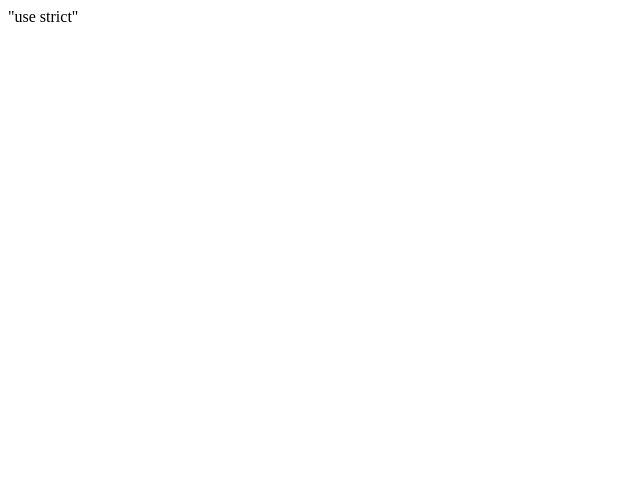
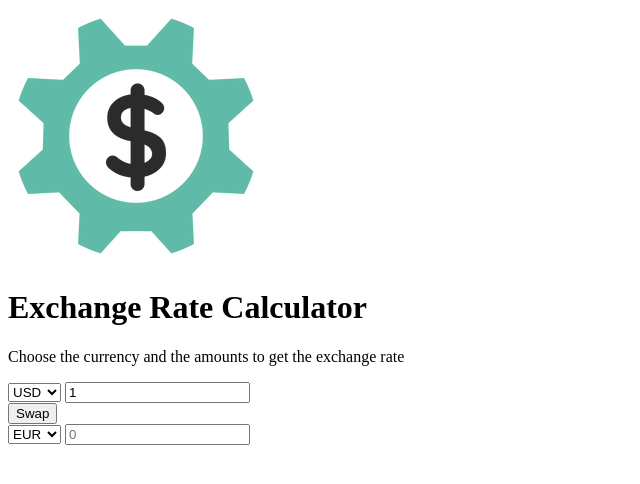
Before and after one commit to BlackCat13656/exchange-rate-calculator, a plain HTML site: page index.html in a window 1280 px wide. Shown: the whole page, without its empty margins (0-640 px from the left). Drawn offline with Linux system fonts and the light colour scheme.

Commit message:
HTML done for the exchange rate calculator

```diff
--- a/index.html
+++ b/index.html
@@ -1,4 +1,3 @@
-"use strict"
 <!DOCTYPE html>
 <html lang="en">
 <head>
@@ -8,6 +7,134 @@
     <link rel="stylesheet" href="style.css">
 </head>
 <body>
+    <img src="img/money.png" alt="" class="money-img">
+    <h1>Exchange Rate Calculator</h1>
+    <p>Choose the currency and the amounts to get the exchange rate</p>
+
+    <div class="container">
+        <div class="currency">
+            <select id="currency-one">
+                <option value="AED">AED</option>
+                <option value="ARS">ARS</option>
+                <option value="AUD">AUD</option>
+                <option value="BGN">BGN</option>
+                <option value="BRL">BRL</option>
+                <option value="BSD">BSD</option>
+                <option value="CAD">CAD</option>
+                <option value="CHF">CHF</option>
+                <option value="CLP">CLP</option>
+                <option value="CNY">CNY</option>
+                <option value="COP">COP</option>
+                <option value="CZK">CZK</option>
+                <option value="DKK">DKK</option>
+                <option value="DOP">DOP</option>
+                <option value="EGP">EGP</option>
+                <option value="EUR">EUR</option>
+                <option value="FJD">FJD</option>
+                <option value="GBP">GBP</option>
+                <option value="GTQ">GTQ</option>
+                <option value="HKD">HKD</option>
+                <option value="HRK">HRK</option>
+                <option value="HUF">HUF</option>
+                <option value="IDR">IDR</option>
+                <option value="ILS">ILS</option>
+                <option value="INR">INR</option>
+                <option value="ISK">ISK</option>
+                <option value="JPY">JPY</option>
+                <option value="KRW">KRW</option>
+                <option value="KZT">KZT</option>
+                <option value="MXN">MXN</option>
+                <option value="MYR">MYR</option>
+                <option value="NOK">NOK</option>
+                <option value="NZD">NZD</option>
+                <option value="PAB">PAB</option>
+                <option value="PEN">PEN</option>
+                <option value="PHP">PHP</option>
+                <option value="PKR">PKR</option>
+                <option value="PLN">PLN</option>
+                <option value="PYG">PYG</option>
+                <option value="RON">RON</option>
+                <option value="RUB">RUB</option>
+                <option value="SAR">SAR</option>
+                <option value="SEK">SEK</option>
+                <option value="SGD">SGD</option>
+                <option value="THB">THB</option>
+                <option value="TRY">TRY</option>
+                <option value="TWD">TWD</option>
+                <option value="UAH">UAH</option>
+                <option value="USD" selected>USD</option>
+                <option value="UYU">UYU</option>
+                <option value="VND">VND</option>
+                <option value="ZAR">ZAR</option>
+            </select>
+            <input type="number" id="amount-one" placeholder="0" value="1">
+        </div>
+
+        <div class="swap-rate-container">
+            <button class="btn" id="rate">
+                Swap
+            </button>
+            <div class="rate" id="rate"></div>
+        </div>
+
+        <div class="currency">
+            <select id="currency-two">
+                <option value="AED">AED</option>
+                <option value="ARS">ARS</option>
+                <option value="AUD">AUD</option>
+                <option value="BGN">BGN</option>
+                <option value="BRL">BRL</option>
+                <option value="BSD">BSD</option>
+                <option value="CAD">CAD</option>
+                <option value="CHF">CHF</option>
+                <option value="CLP">CLP</option>
+                <option value="CNY">CNY</option>
+                <option value="COP">COP</option>
+                <option value="CZK">CZK</option>
+                <option value="DKK">DKK</option>
+                <option value="DOP">DOP</option>
+                <option value="EGP">EGP</option>
+                <option value="EUR" selected>EUR</option>
+                <option value="FJD">FJD</option>
+                <option value="GBP">GBP</option>
+                <option value="GTQ">GTQ</option>
+                <option value="HKD">HKD</option>
+                <option value="HRK">HRK</option>
+                <option value="HUF">HUF</option>
+                <option value="IDR">IDR</option>
+                <option value="ILS">ILS</option>
+                <option value="INR">INR</option>
+                <option value="ISK">ISK</option>
+                <option value="JPY">JPY</option>
+                <option value="KRW">KRW</option>
+                <option value="KZT">KZT</option>
+                <option value="MXN">MXN</option>
+                <option value="MYR">MYR</option>
+                <option value="NOK">NOK</option>
+                <option value="NZD">NZD</option>
+                <option value="PAB">PAB</option>
+                <option value="PEN">PEN</option>
+                <option value="PHP">PHP</option>
+                <option value="PKR">PKR</option>
+                <option value="PLN">PLN</option>
+                <option value="PYG">PYG</option>
+                <option value="RON">RON</option>
+                <option value="RUB">RUB</option>
+                <option value="SAR">SAR</option>
+                <option value="SEK">SEK</option>
+                <option value="SGD">SGD</option>
+                <option value="THB">THB</option>
+                <option value="TRY">TRY</option>
+                <option value="TWD">TWD</option>
+                <option value="UAH">UAH</option>
+                <option value="USD">USD</option>
+                <option value="UYU">UYU</option>
+                <option value="VND">VND</option>
+                <option value="ZAR">ZAR</option>
+            </select>
+            <input type="number" id="amount-two" placeholder="0">
+        </div>
+    </div>
 
 
 
```
